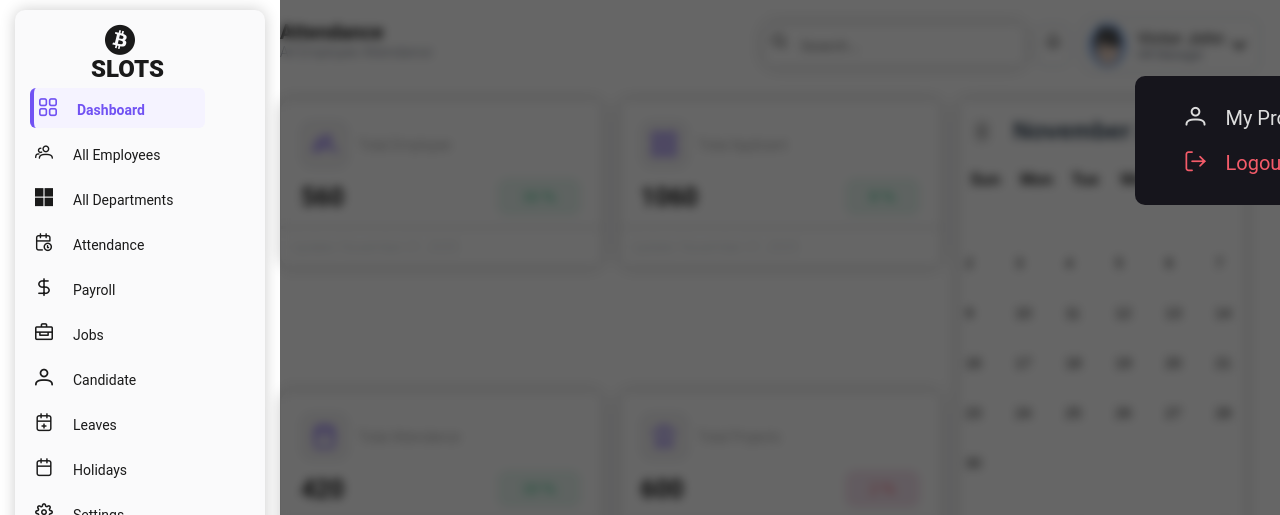
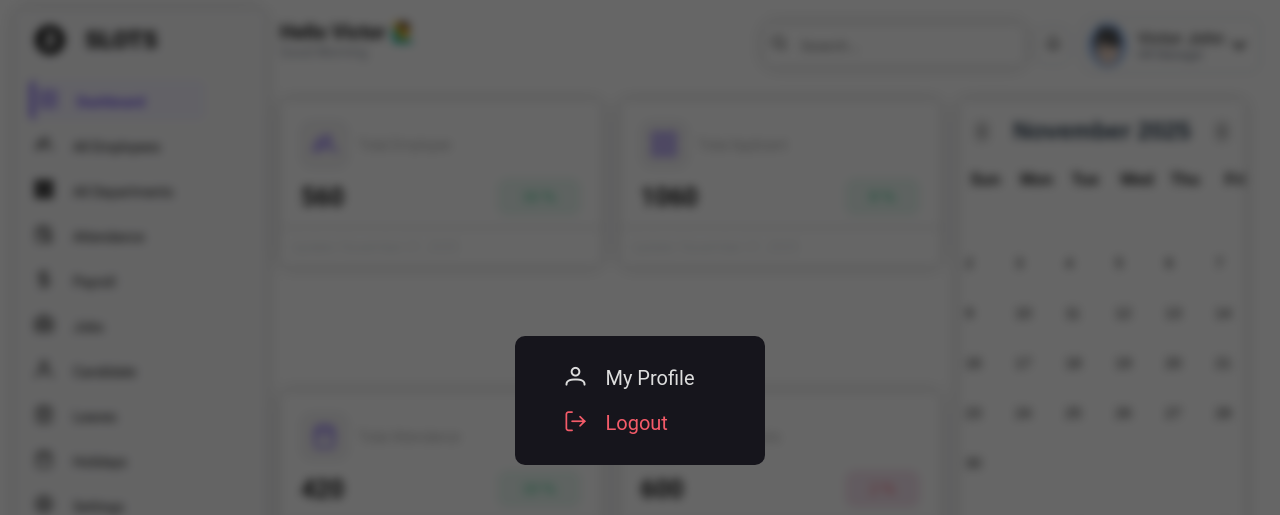
Before and after one commit to vickydollas/vic-management-app, a Vue app: page / in a window 1280 px wide. Both pictures are taken after a click on the icon 1239 px from the left and 45 px from the top of the page. Shown: the top 515 px of the page. Built offline with nearby package versions, Linux system fonts and the light colour scheme; what vue3-apexcharts would draw is missing.

Commit message:
ui upgrade

```diff
--- a/src/components/SideBar.vue
+++ b/src/components/SideBar.vue
@@ -84,16 +84,15 @@ const handleToggle = () => {
 </template>
 <style scoped>
 .sidebar {
-  /* background-color: var(--bg-color); */
   display: flex;
   flex-direction: column;
   max-width: 90%;
   padding: 15px 15px 0 15px;
 }
 .header {
-  /* margin: 20px 30px 20px 30px; */
+  margin: 0 0 20px 0;
   display: flex;
-  flex-direction: column;
+  /* flex-direction: colu; */
   align-items: center;
   /* font-size: 25px; */
   color: var(--text-color);
@@ -220,8 +219,12 @@ a {
     border-width: 2px; */
   /* margin: 20px; */
 }
-.theme-toggle{
-    display: none;
+.theme-toggle {
+  position: relative;
+  bottom: 50px;
+  display: none;
+  width: 150px;
+  height: 25px;
 }
 }
 </style>
--- a/src/components/body/FixedHeader.vue
+++ b/src/components/body/FixedHeader.vue
@@ -48,33 +48,31 @@ onMounted(() => {
         <i class="pi pi-angle-down" @click="openLogout"></i>
       </div>
     </div>
-    <div class="headersection3" v-show="togglelogout" @click="clickLogout">
-      <div class="fade" @click.stop><LogoutDisplay /></div>
-    </div>
+    <Teleport to="body">
+      <div class="headersection3" v-show="togglelogout" @click="clickLogout">
+        <div class="fade" @click.stop><LogoutDisplay /></div>
+      </div>
+    </Teleport>
   </div>
 </template>
 <style scoped>
 .headersection3 {
   background-color: rgba(0, 0, 0, 0.6);
   backdrop-filter: blur(5px);
-
-  /* Ensure it's on top of all regular content */
-  z-index: 9999;
-
-  /* Center the modal content using Flexbox */
+  z-index: 99999;
   display: flex;
   justify-content: center;
   align-items: center;
   position: fixed;
-  /* left: 500px; */
-  /* bottom: 300px; */
+  left: 0;
+  top: 0;
   height: 100vh;
   width: 100vw;
 }
 .headersection3 div {
   position: relative;
-  left: 170px;
-  bottom: 130px;
+  /* left: 300px; */
+  /* bottom: 150px; */
 }
 .headersection1 {
   margin: 20px 0 30px 0;
@@ -161,7 +159,7 @@ input[type="text"] {
   color: var(--text-color);
   padding: 10px 10px 0px 10px;
   width: 1rem;
-  height: 4vh;
+  height: 3.5vh;
   background-color: var(--bg-color);
   border: 1px solid #d1d5dc;
   border-radius: 10px;
@@ -171,7 +169,7 @@ input[type="text"] {
 .pi-search {
   font-size: var(--fs-sm);
   position: absolute;
-  top: 10px;
+  top: 12px;
   left: 8px;
   color: var(--text-color);
   /* font-weight: 100; */
@@ -203,7 +201,10 @@ input[type="text"] {
     padding: 5px;
     font-size: var(--fs-a);
     height: 1.5vh;
-  } .pi-angle-down { font-size: var(--fs-a);}
+  }
+  .pi-angle-down {
+    font-size: var(--fs-a);
+  }
   .headersection1 h1 {
     font-size: var(--fs-vvvv);
   }
@@ -224,5 +225,11 @@ input[type="text"] {
   .profile-wrapper > div > p {
     font-size: var(--fs-aaa);
   }
+  .headersection3 div {
+    top: 0;
+    bottom: 0;
+    left: 0;
+    right: 0;
+  }
 }
 </style>
--- a/src/components/body/LogoutDisplay.vue
+++ b/src/components/body/LogoutDisplay.vue
@@ -40,4 +40,8 @@
   font-family: "roboto", sans-serif;
   font-size: 20px;
 }
+@media (max-width: 768px) {
+  .my-profile, .logoutkey { font-size: var(--fs-v);}
+  .pi { padding-right: 10px;}
+}
 </style>
--- a/src/views/HomeView.vue
+++ b/src/views/HomeView.vue
@@ -28,7 +28,7 @@ onMounted(() => {
             <SideBar @toggle-theme="toggleTheme" :isDark="isLight" />
         </div>
         <div class="main-content">
-            <FixedHeader name="Attendance" greeting="All Employee Attendance" />
+            <FixedHeader name="Hello Victor 🙋‍♂️" greeting="Good Morning" />
         </div>
         <div class="attendance-record">
             <HeaderSection />
```
